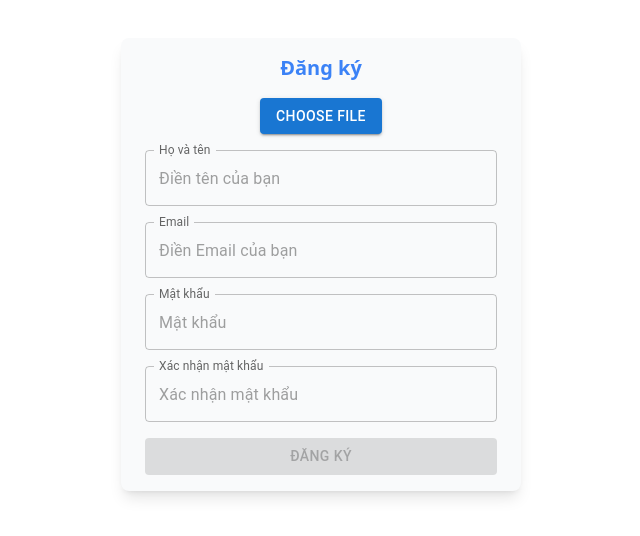
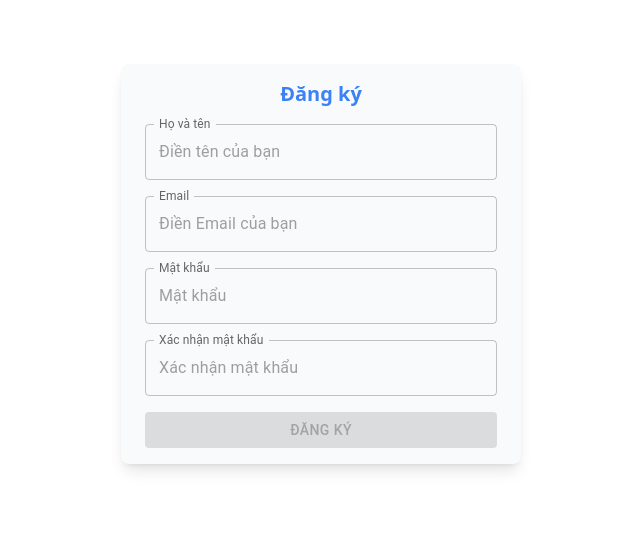
Before and after one commit to truong-victor/intern-todo-app, a React (Vite) app: page /register in a window 1280 px wide. Shown: the part 136-672 px from the top of the page, without its empty margins (319-959 px from the left). Built offline with nearby package versions, Linux system fonts and the light colour scheme.

Commit message:
fix input

```diff
--- a/src/@core/components/inputs/CoreInput.jsx
+++ b/src/@core/components/inputs/CoreInput.jsx
@@ -17,6 +17,7 @@ const CoreInput = (props) => {
     inputProps = {},
     multiline,
     helperText,
+
     ...restProps
   } = props;
 
@@ -28,15 +29,31 @@ const CoreInput = (props) => {
     control,
   });
 
+  let transform = {
+    input: (value) => value,
+    output: (e) => e,
+  };
+
+  if (type === "number") {
+    transform = {
+      input: (value) => value,
+      output: (e) => {
+        // const output = e.target.value
+        // return Number.isNaN(output) ? 0 : Number(output)
+        const onlyNums = e.target.value.replace(/[^0-9+-.]/g, "");
+        return Number(onlyNums);
+      },
+    };
+  }
   return (
     <Box className={className}>
       <TextField
         fullWidth
         label={label}
         placeholder={placeholder}
-        onChange={(e) => onChange(e)}
+        onChange={(e) => onChange(transform.output(e))}
         onBlur={onBlur}
-        value={value}
+        value={transform.input(value)}
         inputRef={ref}
         type={type}
         multiline={Boolean(multiline)}
--- a/src/pages/Auth/pages/register/components/RegisterForm.jsx
+++ b/src/pages/Auth/pages/register/components/RegisterForm.jsx
@@ -9,6 +9,7 @@ import CoreUploadFile from "../../../../../@core/components/inputs/CoreUploadFil
 export const RegisterForm = (props) => {
   const {
     control,
+    watch,
     handleSubmit,
     formState: { isSubmitting, isDirty },
   } = useForm({
@@ -29,6 +30,8 @@ export const RegisterForm = (props) => {
     ),
   });
 
+  console.log(watch());
+
   const onSubmit = handleSubmit(async (data) => {
     console.log("🚀 ~ file: RegisterForm.jsx:24 ~ onSubmit ~ data:", data);
     try {
@@ -45,12 +48,13 @@ export const RegisterForm = (props) => {
       onSubmit={onSubmit}
     >
       <h1 className="font-bold text-xl text-blue-500 text-center">Đăng ký</h1>
-      <CoreUploadFile control={control} name="avatar" />
+      {/* <CoreUploadFile control={control} name="avatar" /> */}
       <CoreInput
         control={control}
         name="name"
         placeholder="Điền tên của bạn"
         label="Họ và tên"
+        type="number"
       />
       <CoreInput
         control={control}
```
